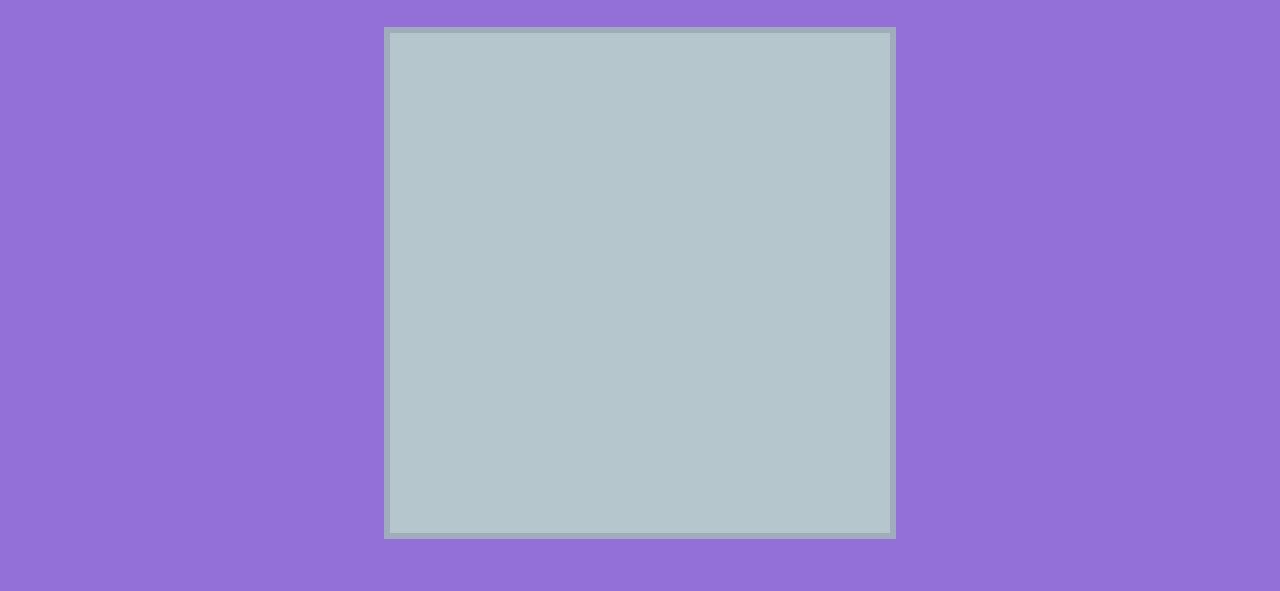
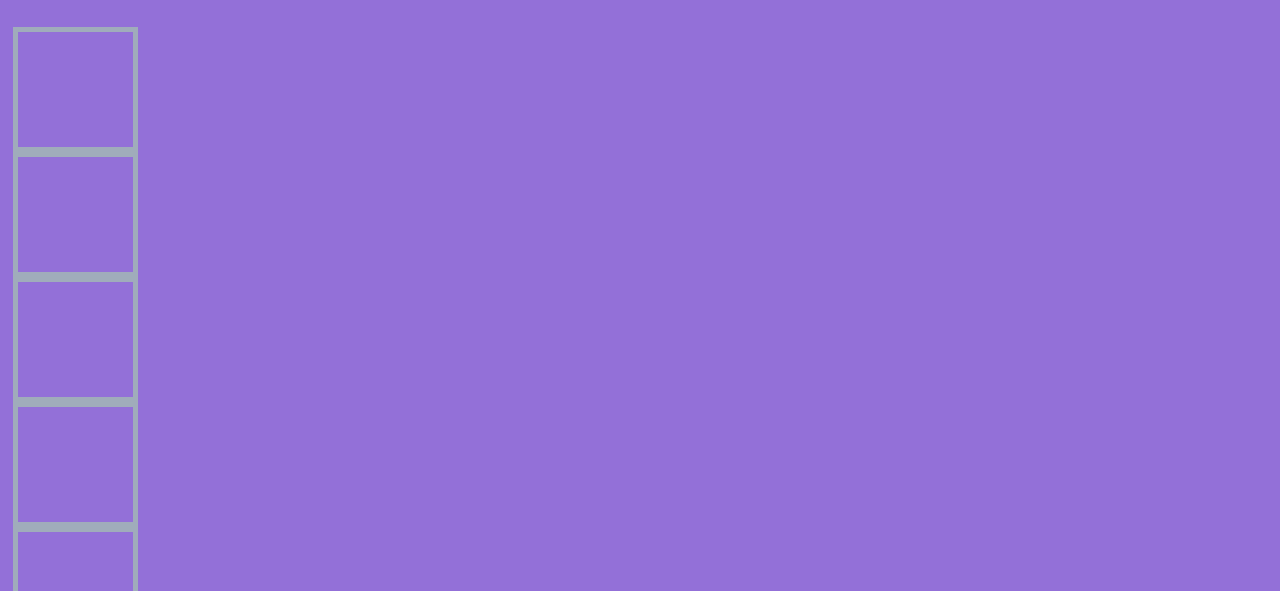
Before and after one commit to Rongbin99/2048, a plain HTML site: page index.html in a window 1280 px wide. Shown: the part 209-800 px from the top of the page. Drawn offline with Linux system fonts and the light colour scheme; a web font is replaced by a local one.

Commit message:
got board displaying

```diff
--- a/2048.js
+++ b/2048.js
@@ -21,10 +21,12 @@
             tile.id = r.toString() + "-" + c.toString();
             let number = board[r][c];
             updateTile(tile, number);
+            //returns board logic to HTML file
+            document.getElementById("game").append(tile);
         }
     }
 }
-
+//updates text and stlying of the tile
 function updateTile(tile, number) {
     tile.innertext = "";
     tile.classList.value = ""; //clears the class assigned
--- a/index.html
+++ b/index.html
@@ -15,7 +15,7 @@
         <hr>
         <h2>Score: <span id="score">0</span></h2>
 
-        <div id="board">
+        <div id="game">
 
 
 
```
